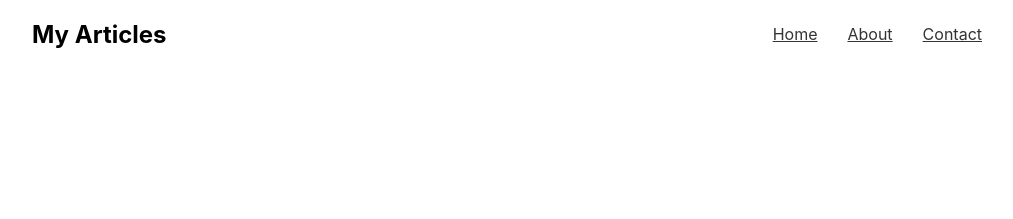
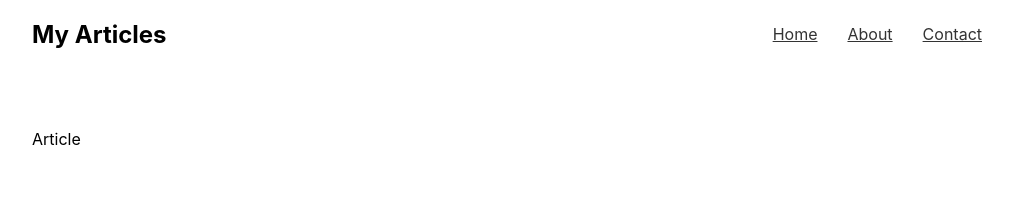
Before and after one commit to jon-cron/multipage-site, a React (Create React App) app: page /article/1 in a window 1280 px wide. Shown: the top 219 px of the page, without its empty margins (128-1141 px from the left). Built offline with nearby package versions, Linux system fonts and the light colour scheme.

Commit message:
article page made

```diff
--- a/src/App.js
+++ b/src/App.js
@@ -4,6 +4,7 @@ import { BrowserRouter, Route, Routes, NavLink } from "react-router-dom";
 import Home from "./pages/Home.js";
 import About from "./pages/About.js";
 import Contact from "./pages/Contact.js";
+import Article from "./pages/Article.js";
 // NOTE npm install react-router-dom and do the following
 function App() {
   return (
@@ -25,6 +26,7 @@ function App() {
           <Route path="/" element={<Home />} />
           <Route path="/about" element={<About />} />
           <Route path="/contact" element={<Contact />} />
+          <Route path="/article/:id" element={<Article />} />
         </Routes>
       </BrowserRouter>
     </div>
--- /dev/null
+++ b/src/pages/Article.js
@@ -0,0 +1,5 @@
+import React from "react";
+
+export default function Article() {
+  return <div>Article</div>;
+}
```
